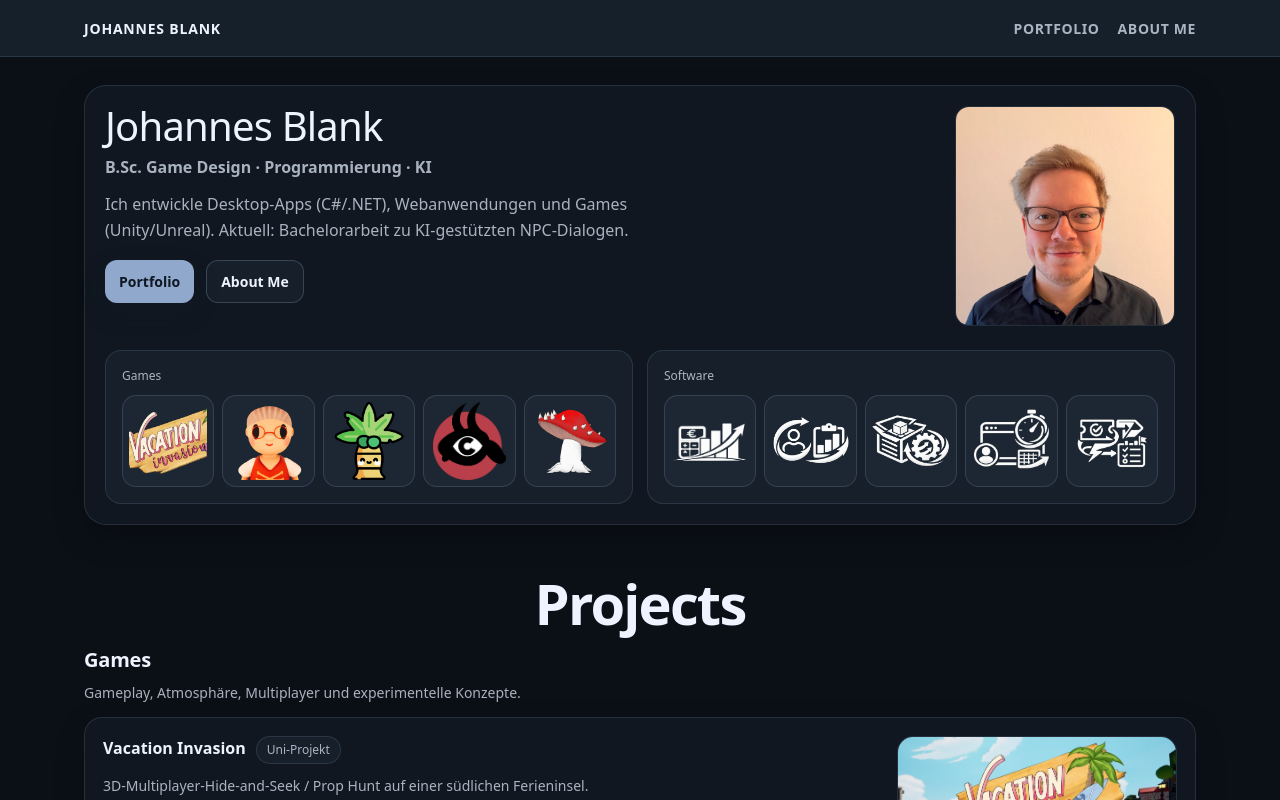
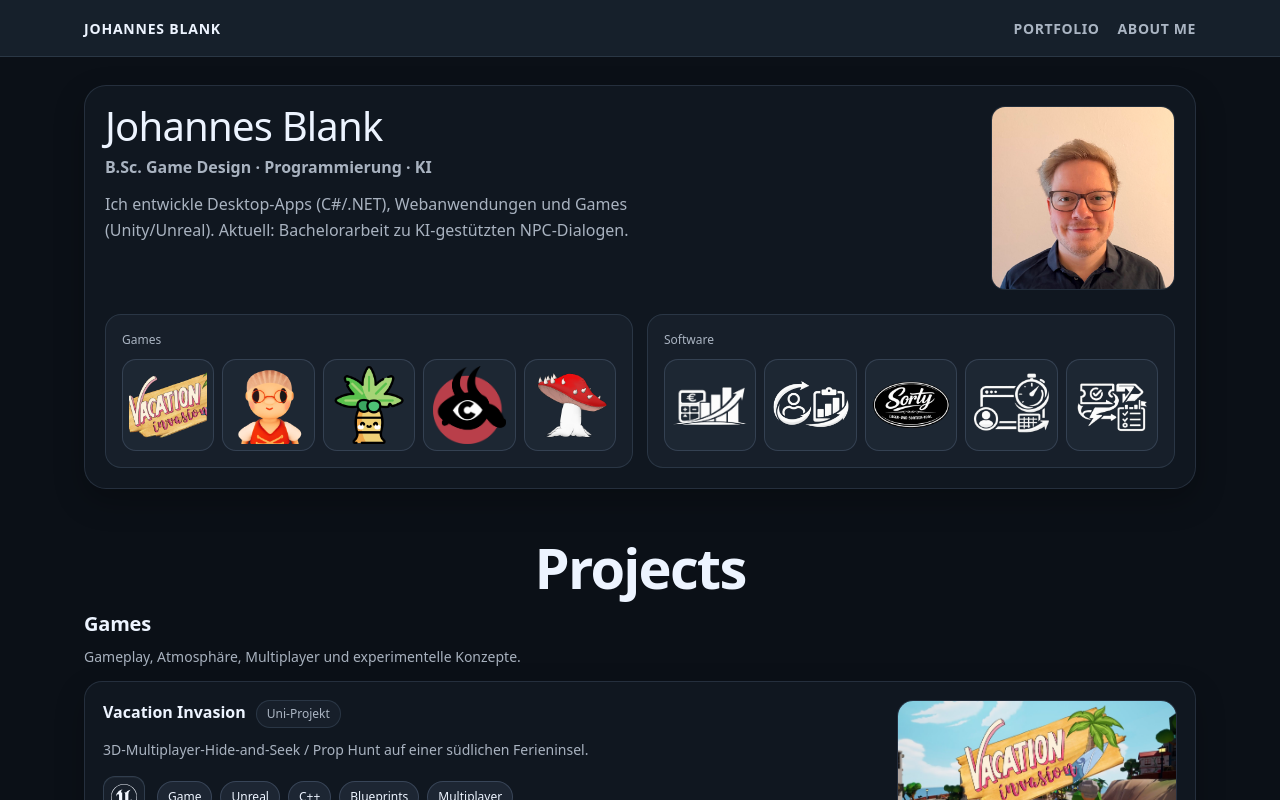
Before and after one commit to Luckyhanni/Portfolio, a Next.js app: page / in a window 1280 px wide. Shown: the top 800 px of the page. Built offline with nearby package versions, Linux system fonts and the light colour scheme.

Commit message:
new Sorty Logo

```diff
--- a/src/app/page.tsx
+++ b/src/app/page.tsx
@@ -66,11 +66,6 @@ export default function Home() {
                 Ich entwickle Desktop-Apps (C#/.NET), Webanwendungen und Games (Unity/Unreal).
                 Aktuell: Bachelorarbeit zu KI-gestützten NPC-Dialogen.
               </p>
-
-              <div style={{ display: "flex", gap: 12, marginTop: 16, flexWrap: "wrap" }}>
-                <a href="#projects" style={styles.primaryBtn}>Portfolio</a>
-                <a href="#about" style={styles.secondaryBtn}>About Me</a>
-              </div>
             </div>
 
             <div style={styles.heroRight}>
@@ -78,8 +73,8 @@ export default function Home() {
                 <Image
                   src="/profile.jpg"
                   alt="Profilbild Johannes Blank"
-                  width={220}
-                  height={220}
+                  width={184}
+                  height={184}
                   style={styles.photo}
                   priority
                 />
@@ -552,8 +547,8 @@ const styles: Record<string, React.CSSProperties> = {
     minWidth: 0,
   },
   heroRight: {
-    flex: "0 1 220px",
-    width: "min(100%, 220px)",
+    flex: "0 1 184px",
+    width: "min(100%, 184px)",
     marginLeft: "auto",
     display: "flex",
     justifyContent: "flex-end",
@@ -805,33 +800,6 @@ const styles: Record<string, React.CSSProperties> = {
     fontSize: 14,
   },
 
-  primaryBtn: {
-    display: "inline-flex",
-    alignItems: "center",
-    justifyContent: "center",
-    padding: "10px 14px",
-    borderRadius: 12,
-    textDecoration: "none",
-    background: stylesVars.accentStrong,
-    color: "#0f1722",
-    fontSize: 14,
-    fontWeight: 800,
-    boxShadow: "0 10px 24px rgba(20, 30, 44, 0.24)",
-  },
-  secondaryBtn: {
-    display: "inline-flex",
-    alignItems: "center",
-    justifyContent: "center",
-    padding: "10px 14px",
-    borderRadius: 12,
-    textDecoration: "none",
-    border: `1px solid rgba(143, 168, 203, 0.28)`,
-    color: stylesVars.text,
-    fontSize: 14,
-    fontWeight: 800,
-    background: "rgba(143, 168, 203, 0.06)",
-  },
-
   link: { color: stylesVars.accent, textDecoration: "none", fontWeight: 800 },
 
   ul: { margin: "10px 0 0", paddingLeft: 16, color: stylesVars.textMuted, lineHeight: 1.7, fontSize: 14 },
```
Also changed, not shown: public/Sorty Logo.png.
